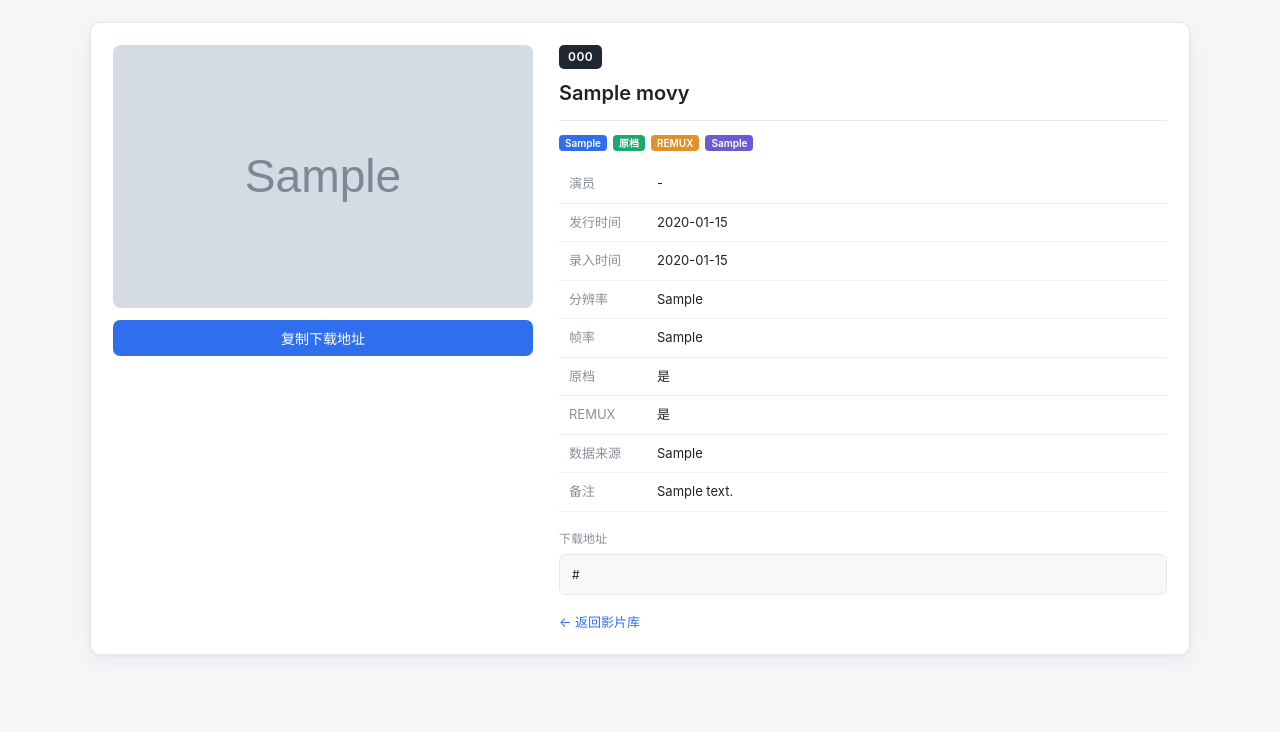
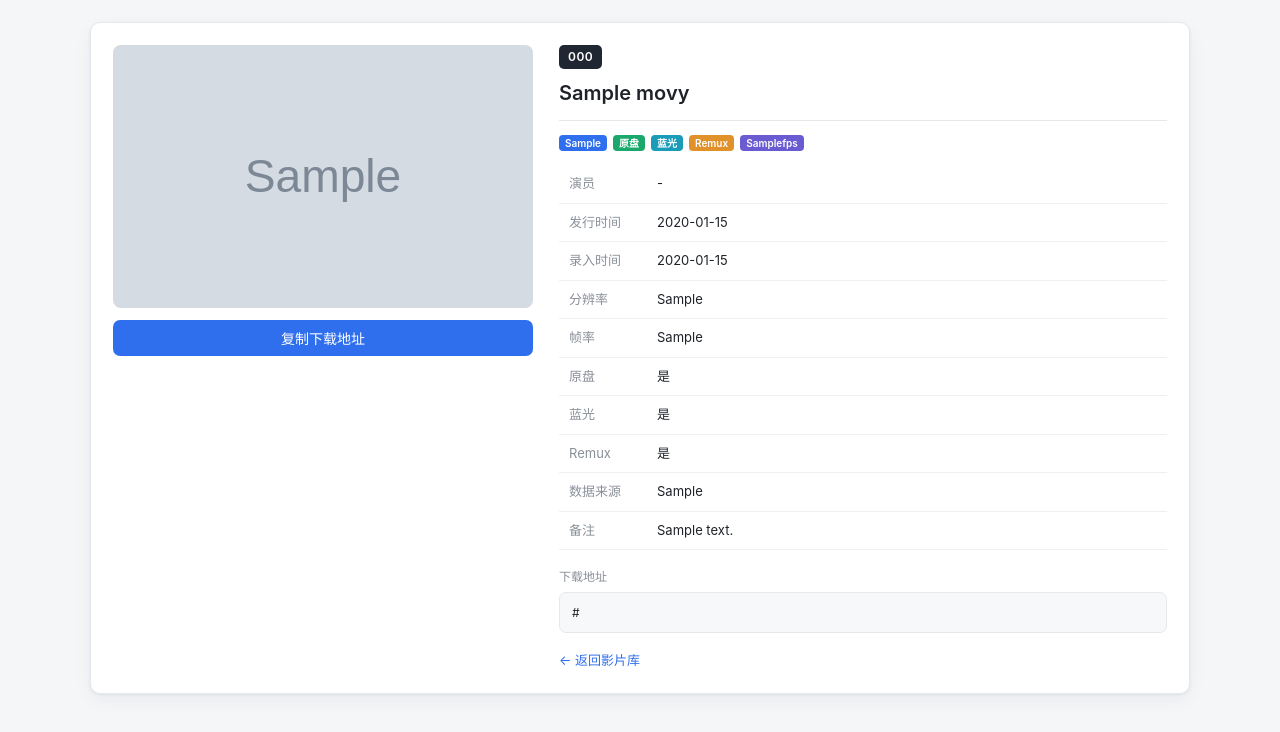
Before and after one commit to timwoo086/noteweb, a Flask app: page /movie/1 in a window 1280 px wide. Shown: the part 68-800 px from the top of the page. Run offline with Flask 3, Linux system fonts and the light colour scheme; the visitor is signed in with stand-in values (Sample User, id 1); tables that the repository leaves empty hold one stand-in row (values such as "Sample post"); grey boxes marked "Sample" are stand-in pictures.

Commit message:
feat: 录入表单字段调整 - 分辨率/帧率/原盘蓝光Remux

```diff
--- a/1.0.0/templates/detail.html
+++ b/1.0.0/templates/detail.html
@@ -38,10 +38,11 @@
       </div>
 
       <div class="detail-tags">
-        {% if movie.resolution %}<span class="tag tag-res">{{ movie.resolution }}</span>{% endif %}
-        {% if movie.is_original %}<span class="tag tag-original">原档</span>{% endif %}
-        {% if movie.is_remux %}<span class="tag tag-remux">REMUX</span>{% endif %}
-        {% if movie.framerate %}<span class="tag tag-fps">{{ movie.framerate }}</span>{% endif %}
+        {% for r in (movie.resolution or '').split(',') if r.strip() %}<span class="tag tag-res">{{ r.strip() }}</span>{% endfor %}
+        {% if movie.is_original %}<span class="tag tag-original">原盘</span>{% endif %}
+        {% if movie.is_bluray %}<span class="tag tag-bluray">蓝光</span>{% endif %}
+        {% if movie.is_remux %}<span class="tag tag-remux">Remux</span>{% endif %}
+        {% if movie.framerate %}<span class="tag tag-fps">{{ movie.framerate }}{% if 'fps' not in movie.framerate.lower() %}fps{% endif %}</span>{% endif %}
       </div>
 
       <table class="detail-table">
@@ -60,8 +61,9 @@
           <tr><th>录入时间</th><td>{{ movie.added_at or '-' }}</td></tr>
           <tr><th>分辨率</th><td>{{ movie.resolution or '-' }}</td></tr>
           <tr><th>帧率</th><td>{{ movie.framerate or '-' }}</td></tr>
-          <tr><th>原档</th><td>{{ '是' if movie.is_original else '否' }}</td></tr>
-          <tr><th>REMUX</th><td>{{ '是' if movie.is_remux else '否' }}</td></tr>
+          <tr><th>原盘</th><td>{{ '是' if movie.is_original else '否' }}</td></tr>
+          <tr><th>蓝光</th><td>{{ '是' if movie.is_bluray else '否' }}</td></tr>
+          <tr><th>Remux</th><td>{{ '是' if movie.is_remux else '否' }}</td></tr>
           <tr><th>数据来源</th><td>{{ movie.source or '-' }}</td></tr>
           {% if movie.note %}<tr><th>备注</th><td>{{ movie.note }}</td></tr>{% endif %}
         </tbody>
```
